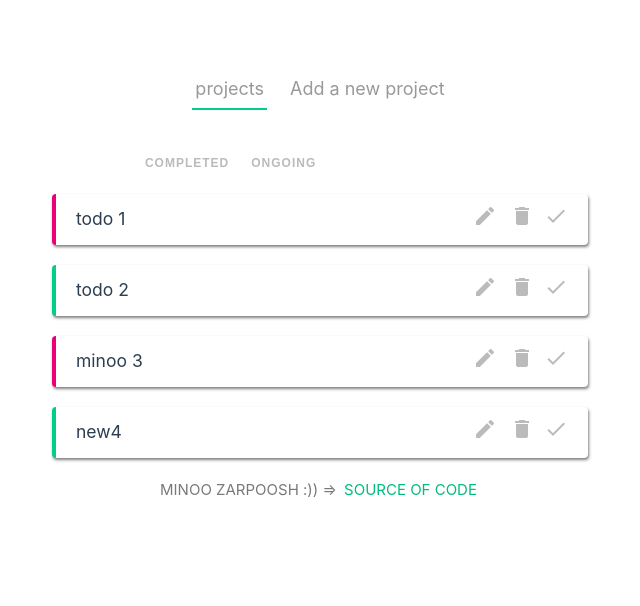
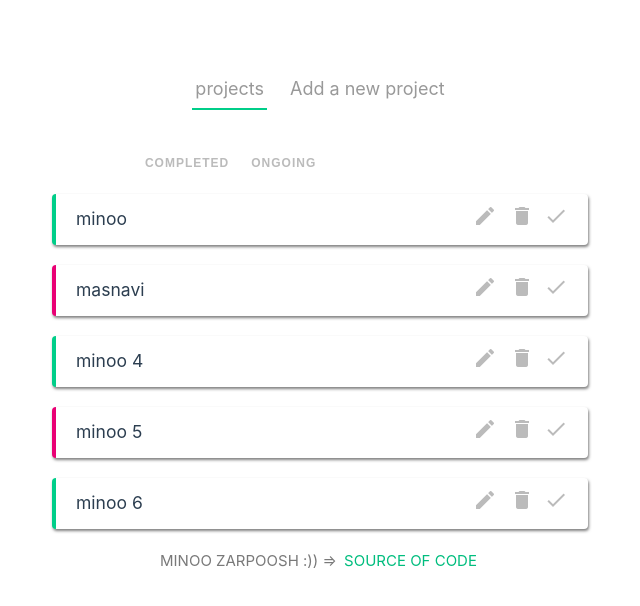
Before and after one commit to Zarpoosh/TodoList-VueJs, a Vue app: page / in a window 1280 px wide. Shown: the top 606 px of the page, without its empty margins (320-960 px from the left). Built offline with nearby package versions, Linux system fonts and the light colour scheme; data requests are answered from the project's data file.

Commit message:
fix the name of navbar component

```diff
--- a/data/db.json
+++ b/data/db.json
@@ -1,30 +1,34 @@
 {
   "todos": [
     {
-      "title": "todo 1 ",
-      "detail": "todo 1",
+      "title": "minoo",
+      "detail": "its for test",
       "id": "1",
-      "complete": false
+      "complete": true
     },
     {
-      "title": "todo 2 ",
-      "detail": "todo 2",
-      "id": "2",
-      "complete": true,
-      "details": "tminiyhhjbhjgyufvgvghf"
-    },
-    {
-      "title": "minoo 3",
+      "title": "masnavi",
       "detail": "todo 3kasjhhsxlakjslxkajs;ajs;oijas",
       "id": "3",
       "complete": false
     },
     {
-      "title": "new4",
-      "detail": "asasxasasx",
-      "id": "4",
-      "complete": true,
-      "details": "minoo zarpoosh"
+      "title": "minoo 4",
+      "detail": "todo 3kasjhhsxlakjslxkajs;ajs;oijas",
+      "id": "3",
+      "complete": true
+    },
+    {
+      "title": "minoo 5",
+      "detail": "todo 3kasjhhsxlakjslxkajs;ajs;oijas",
+      "id": "3",
+      "complete": false
+    },
+    {
+      "title": "minoo 6",
+      "detail": "todo 3kasjhhsxlakjslxkajs;ajs;oijas",
+      "id": "3",
+      "complete": true
     }
   ]
 }
--- a/vite.config.js
+++ b/vite.config.js
@@ -6,6 +6,7 @@ import vueDevTools from 'vite-plugin-vue-devtools'
 
 // https://vitejs.dev/config/
 export default defineConfig({
+  base:'/TodoList-VueJs/',
   plugins: [
     vue(),
     vueDevTools(),
```
